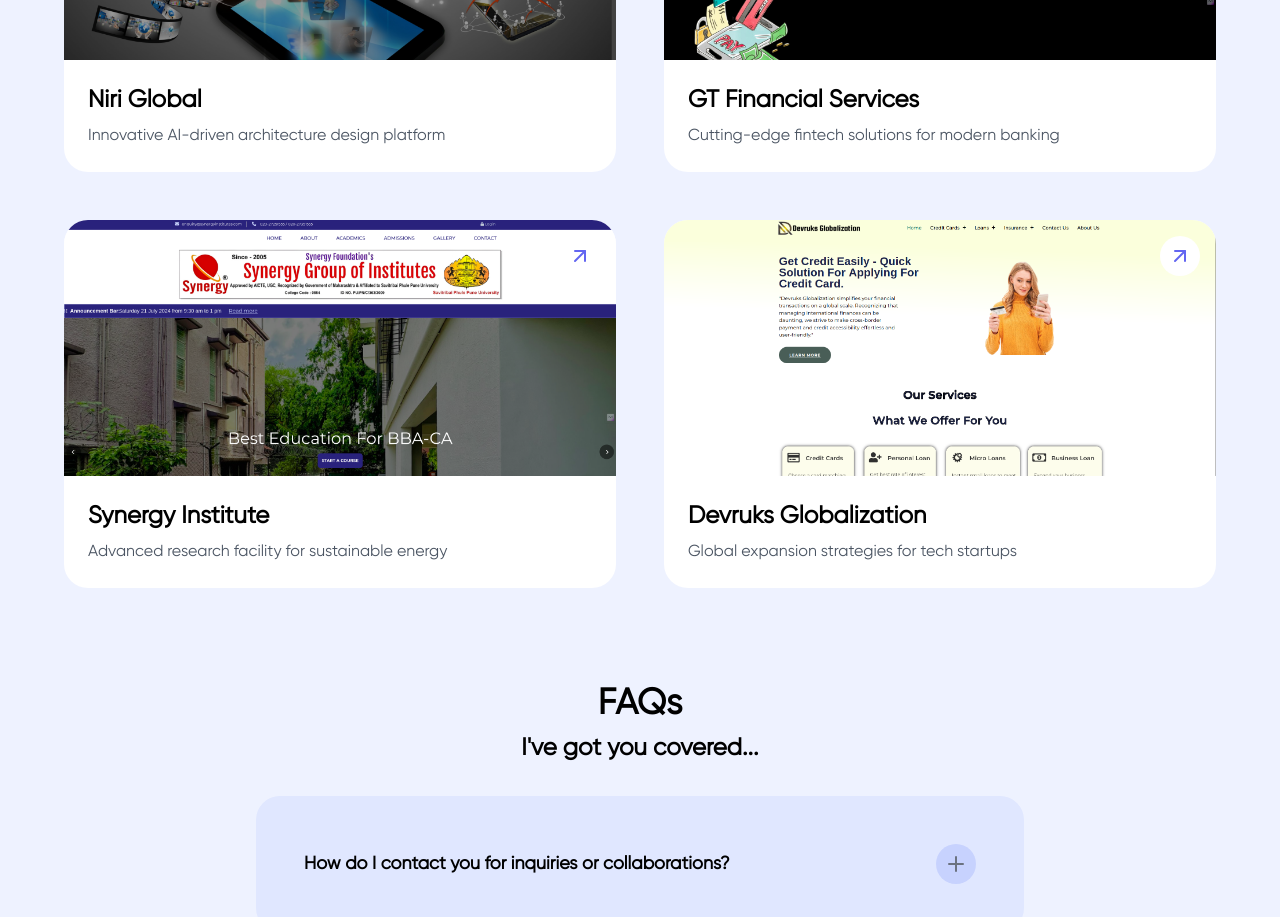
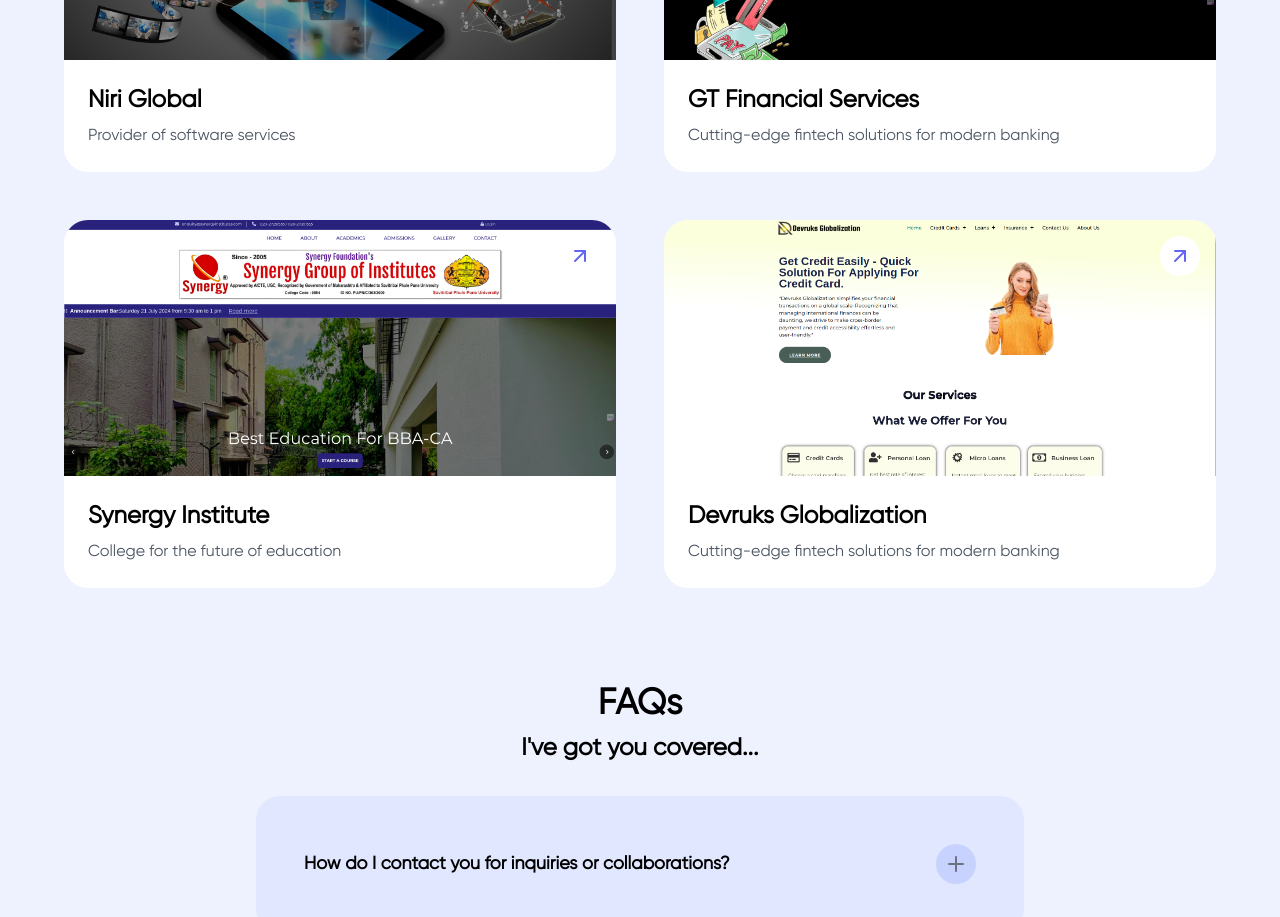
Before and after one commit to dhruv465/Portfolio, a React (Vite) app in the folder Front-End/: page / in a window 1280 px wide. Shown: the part 1560-2477 px from the top of the page. Built offline with nearby package versions, Linux system fonts and the light colour scheme.

Commit message:
Refactor project descriptions and links in ProjectsSection.jsx

```diff
--- a/Front-End/src/MyComponents/Projects/ProjectsSection.jsx
+++ b/Front-End/src/MyComponents/Projects/ProjectsSection.jsx
@@ -12,10 +12,10 @@
   const cardRefs = useRef([])
 
   const projectCards = [
-    { title: 'Niri Global', description: 'Innovative AI-driven architecture design platform', image: Niri, link: 'https://niriglobal.com' },
+    { title: 'Niri Global', description: 'Provider of software services', image: Niri, link: 'https://niriglobal.com' },
     { title: 'GT Financial Services', description: 'Cutting-edge fintech solutions for modern banking', image: GT, link: 'https://gtfinancialservices.in' },
-    { title: 'Synergy Institute', description: 'Advanced research facility for sustainable energy', image: Synergy, link: 'https://synergyinstitutes.com' },
-    { title: 'Devruks Globalization', description: 'Global expansion strategies for tech startups', image: Devruks, link: 'https://devruks.com' },
+    { title: 'Synergy Institute', description: 'College for the future of education', image: Synergy, link: 'https://synergyinstitutes.com' },
+    { title: 'Devruks Globalization', description: 'Cutting-edge fintech solutions for modern banking', image: Devruks, link: 'https://devruks.com' },
   ]
 
   const handleMouseMove = (event, index) => {
```
